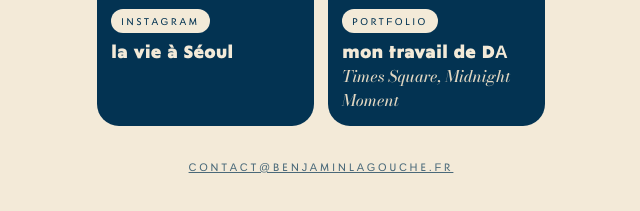
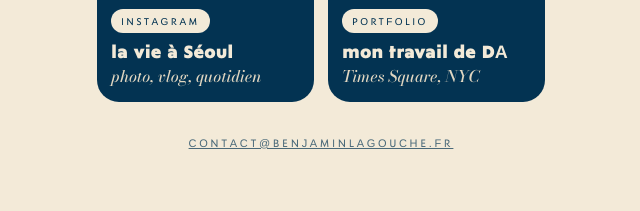
Before and after one commit to benjaminlghe/liens, a plain HTML site: page index.html in a window 1280 px wide. Shown: the part 1319-1530 px from the top of the page, without its empty margins (319-959 px from the left). Drawn offline with nearby package versions, Linux system fonts and the light colour scheme.

Commit message:
Sous-titres équilibrés
Co-Authored-By: Claude Opus 5.5 <noreply@anthropic.com>

```diff
--- a/index.html
+++ b/index.html
@@ -49,9 +49,9 @@ footer a{color:var(--petrole);opacity:.7}
 <div class="tx"><span class="k">Tirages</span><div class="t">Lagouche Editions</div><div class="d">the car you'll never drive</div></div></a>
 <div class="row">
 <a class="c" href="https://www.instagram.com/benjaminlagouche/"><div class="im"><img src="https://d2ol7oe51mr4n9.cloudfront.net/user_32YFWFqIGACu5s50CGxQ2WH38e7/a5fafbe4-a3ea-4772-b691-c2bc85738d07.jpg" alt=""></div>
-<div class="tx"><span class="k">Instagram</span><div class="t">la vie à Séoul</div></div></a>
+<div class="tx"><span class="k">Instagram</span><div class="t">la vie à Séoul</div><div class="d">photo, vlog, quotidien</div></div></a>
 <a class="c" href="https://benjaminlagouche.fr"><div class="im"><img src="portfolio.jpg" alt=""></div>
-<div class="tx"><span class="k">Portfolio</span><div class="t">mon travail de DA</div><div class="d">Times Square, Midnight Moment</div></div></a>
+<div class="tx"><span class="k">Portfolio</span><div class="t">mon travail de DA</div><div class="d">Times Square, NYC</div></div></a>
 </div>
 </section>
 <footer><a href="mailto:contact@benjaminlagouche.fr">contact@benjaminlagouche.fr</a></footer>
```
